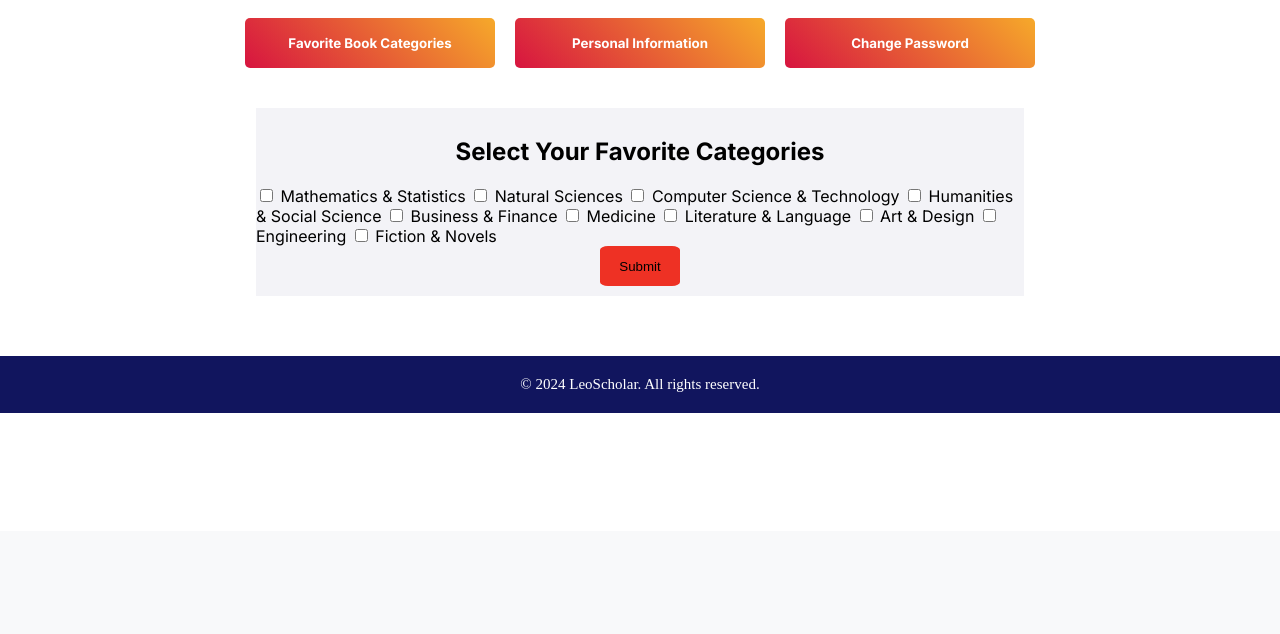
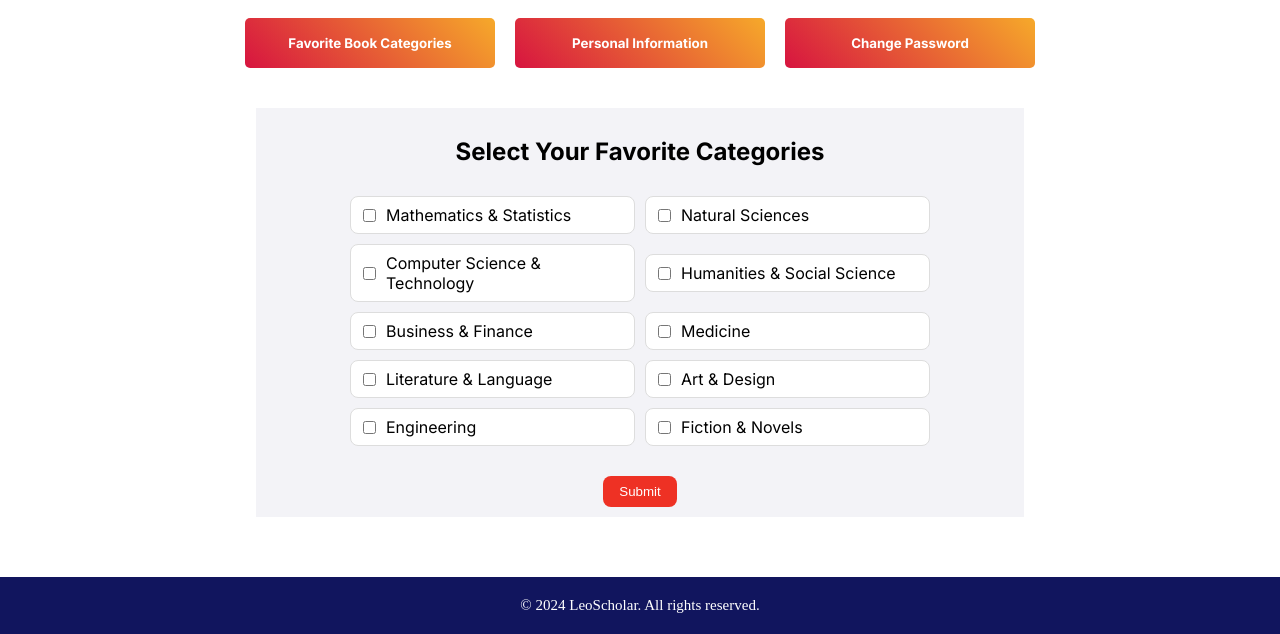
Before and after one commit to ptlinh1803/IE4727-LeoScholar-library, a PHP site: page /user-settings.html in a window 1280 px wide, after a click on "Favorite Book Categories". Shown: the part 269-903 px from the top of the page. Before the commit the page ends 682 px from the top, so only its background shows below. Run offline with PHP 8.4, Linux system fonts and the light colour scheme.

Commit message:
- Aligned content of update-info and update-password to the middle of the section - Beautified fav-categories section

```diff
--- a/settings-styles.css
+++ b/settings-styles.css
@@ -32,37 +32,67 @@
   /* Set a fixed width */
 }
 
-/* Show chosen settings section */
+/* Settings sections */
 #settings-section {
   background-color: #f3f3f7;
   width: 60%;
   margin: 20px auto 60px;
   padding: 10px 0;
-  overflow-x: auto;
-  /* Add horizontal scrolling if needed */
   display: flex;
   flex-direction: column;
   align-items: center;
 }
 
 .section {
+  display: flex;
+  flex-direction: column;
+  align-items: center;
+}
+
+.category-list {
+  display: grid;
+  grid-template-columns: repeat(auto-fit, minmax(200px, 1fr));
+  gap: 10px;
+  padding: 10px;
   width: 100%;
+  max-width: 600px;
   align-items: center;
+}
+
+.category-list label {
+  background-color: #ffffff;
+  border: 1px solid #ddd;
+  border-radius: 8px;
+  padding: 8px;
+  display: flex;
+  align-items: center;
+  cursor: pointer;
+  transition: background-color 0.3s;
+}
+
+.category-list label:hover {
+  background-color: #f9f9f9;
+}
+
+.category-checkbox {
+  margin-right: 10px;
 }
 
 .settings-submit-button {
   background-color: #ee3124;
-  /* Background color */
+  color: #ffffff;
   border: none;
-  border-radius: 10%;
-  /* Makes the button circular */
-  width: 80px;
-  height: 40px;
+  border-radius: 8px;
+  padding: 8px 16px;
+  cursor: pointer;
+  transition: background-color 0.3s;
+  margin: 20px auto 0;
   display: flex;
-  align-items: center;
   justify-content: center;
-  cursor: pointer;
-  margin: auto;
+}
+
+.settings-submit-button:hover {
+  background-color: #d02820;
 }
 
 /* Stylings for forms: Personal Info and Change Password */
@@ -73,7 +103,7 @@
 }
 
 .form-container {
-  width: 70%;
+  width: 100%;
   margin: 0 auto;
   /* Adjust form width as needed */
 }
--- a/user-settings.html
+++ b/user-settings.html
@@ -108,16 +108,14 @@
           Fiction & Novels
         </label>
       </div>
-      <button id="save-categories-button" class="settings-submit-button"
-        onclick="displaySelectedCategories()">Submit</button>
+      <button id="save-categories-button" class="settings-submit-button" onclick="">Submit</button>
       <div id="selected-categories"></div>
     </div>
 
-    </div>
 
     <!-- Update Personal Info Section -->
     <div id="update-info" class="section" style="display: none">
-      <h4 class="form-heading">Update your personal particulars below:</h4>
+      <h2 class="form-heading">Update your personal particulars below:</h2>
       <form id="user-info-form" class="form-container">
         <table id="user-info-table" class="table-container">
           <tr>
@@ -157,7 +155,7 @@
 
     <!-- Update Password Section -->
     <div id="update-password" class="section" style="display: none">
-      <h4 class="form-heading">Change your password:</h4>
+      <h2 class="form-heading">Change your password:</h2>
       <form id="change-password-form" class="form-container">
         <table id="change-password-table" class="table-container">
           <tr>
```
